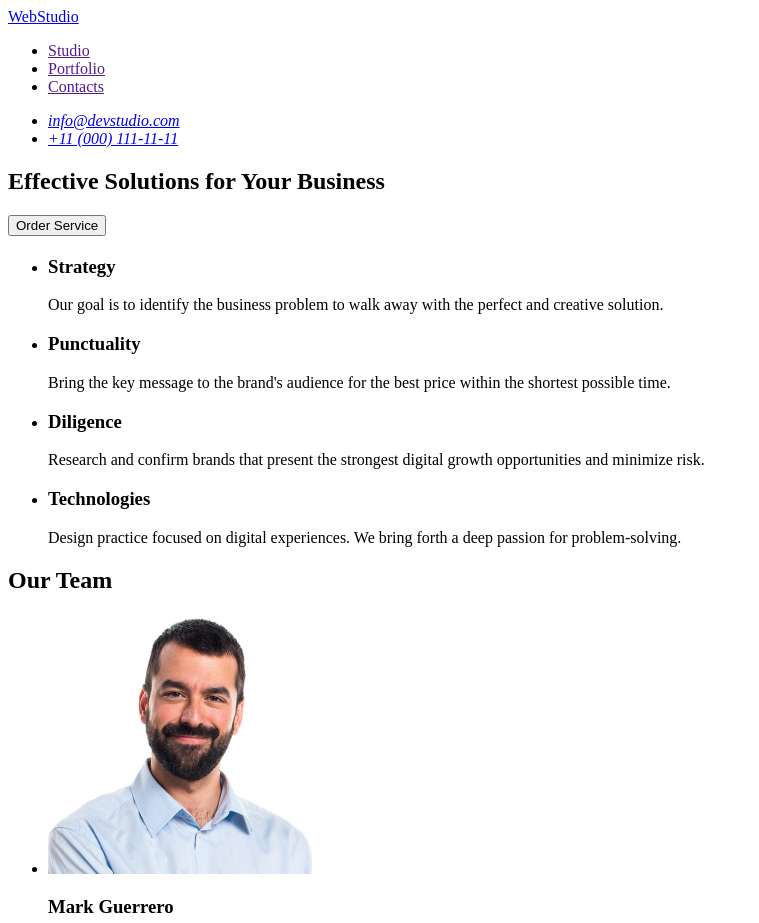
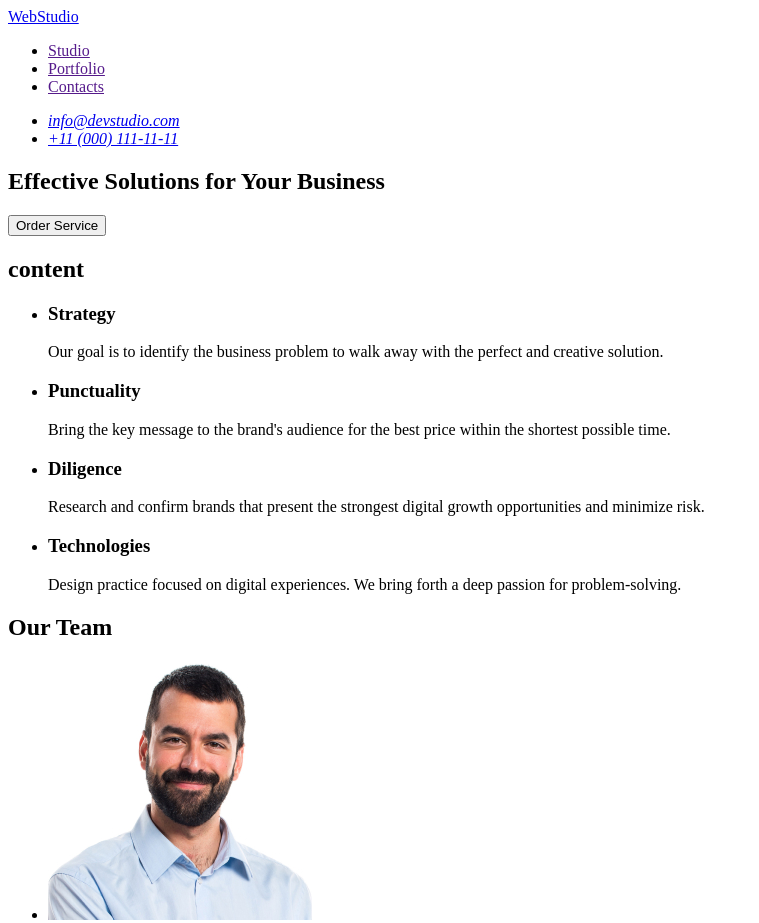
Before and after one commit to nataliia-herasymchuk253/goit-markup-hw-01, a plain HTML site: page index.html in a window 1280 px wide. Shown: the top 923 px of the page, without its empty margins (0-759 px from the left). Drawn offline with Linux system fonts and the light colour scheme.

Commit message:
content commit

```diff
--- a/index.html
+++ b/index.html
@@ -31,7 +31,7 @@
         <button type="button">Order Service</button>
     </section>
 <section>
-    <h2><!--Comment--> </h2>
+    <h2>content</h2>
     <ul>
         <li>
             <h3>Strategy</h3>
```
